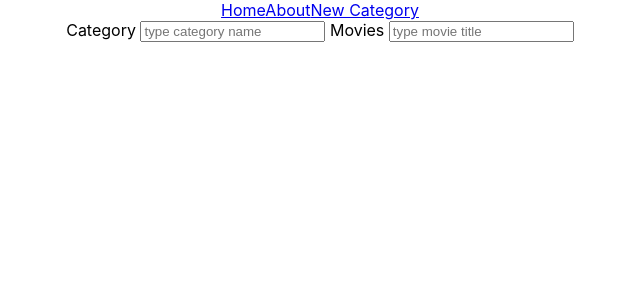
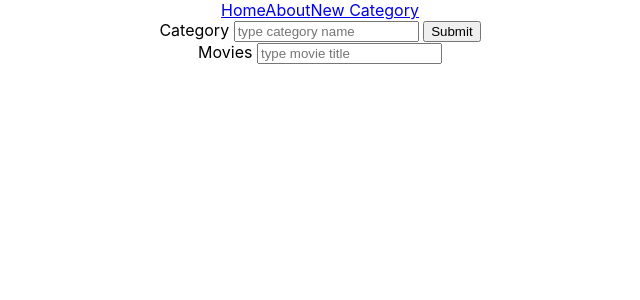
Before and after one commit to dctalk1234/trailer-tracker-frontend, a React (Create React App) app in the folder trailertracker/: page /new in a window 1280 px wide. Shown: the top 300 px of the page, without its empty margins (320-960 px from the left). Built offline with nearby package versions, Linux system fonts and the light colour scheme.

Commit message:
added a form for new category

```diff
--- a/trailertracker/src/NewCategory.js
+++ b/trailertracker/src/NewCategory.js
@@ -1,13 +1,36 @@
 import React, { Component } from 'react';
+import catList from "./categoryData.json";
+import movieList from './movieData';
 
 export default class NewCategory extends Component {
+    constructor() {
+        super();
+        this.state = {
+            search: ''
+        };
+    }
+
     render() {
+        // let filteredMovie = catList[0].movies.filter(
+        //     (movieTitle) => {
+        //         return movieTitle.title.indexOf(this.state.search) !== -1;
+        //     }
+        // );
         return (
             <div>
                 <form>
             <label>Category <input type="text" placeholder="type category name" /> </label>
-                <label>Movies <input type="text" placeholder="type movie title" /> </label>
+                    <button type="submit">Submit</button>
                 </form>
+                <label>Movies <input type="text" placeholder="type movie title" value={this.state.search}/> </label>
+
+                <div>
+                    {/*<ul >*/}
+                    {/*    {filteredMovie.map((movie) => {*/}
+                    {/*     return <NewCategory movie={movie.title}/>*/}
+                    {/*    })}*/}
+                    {/*</ul>*/}
+                </div>
             </div>
         )
     }
```
